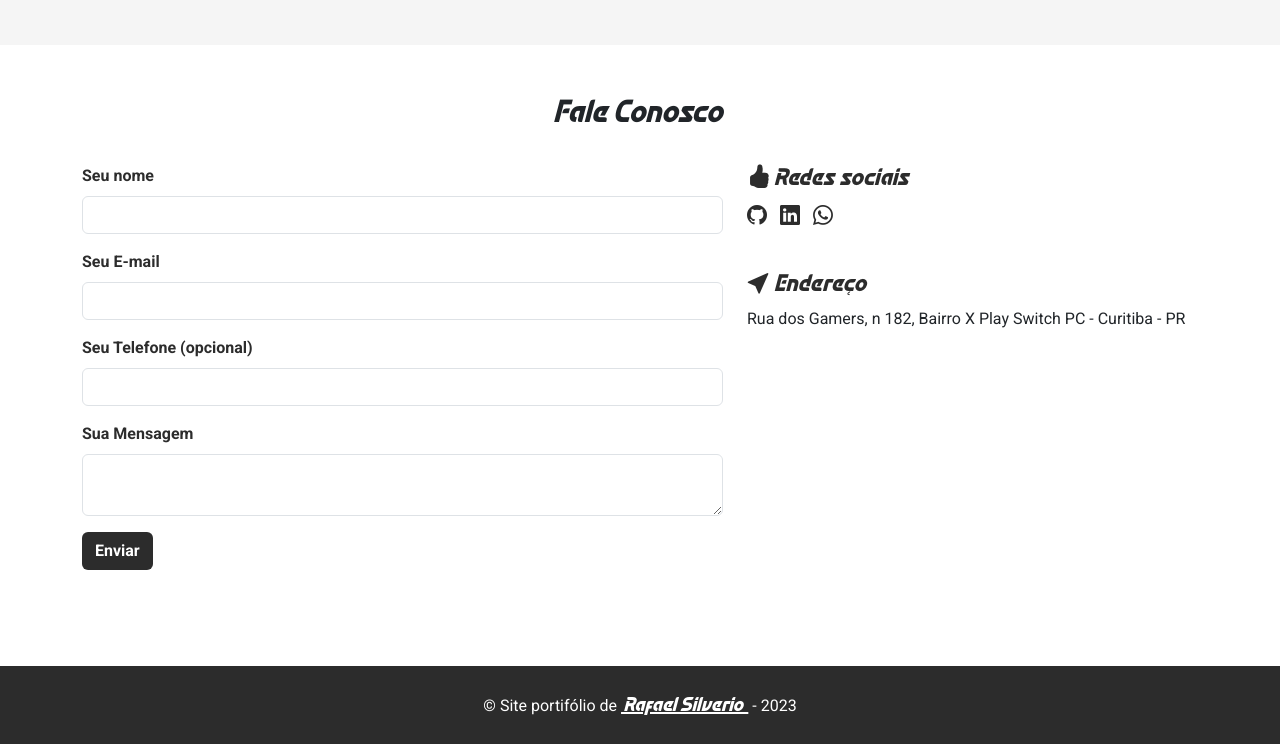
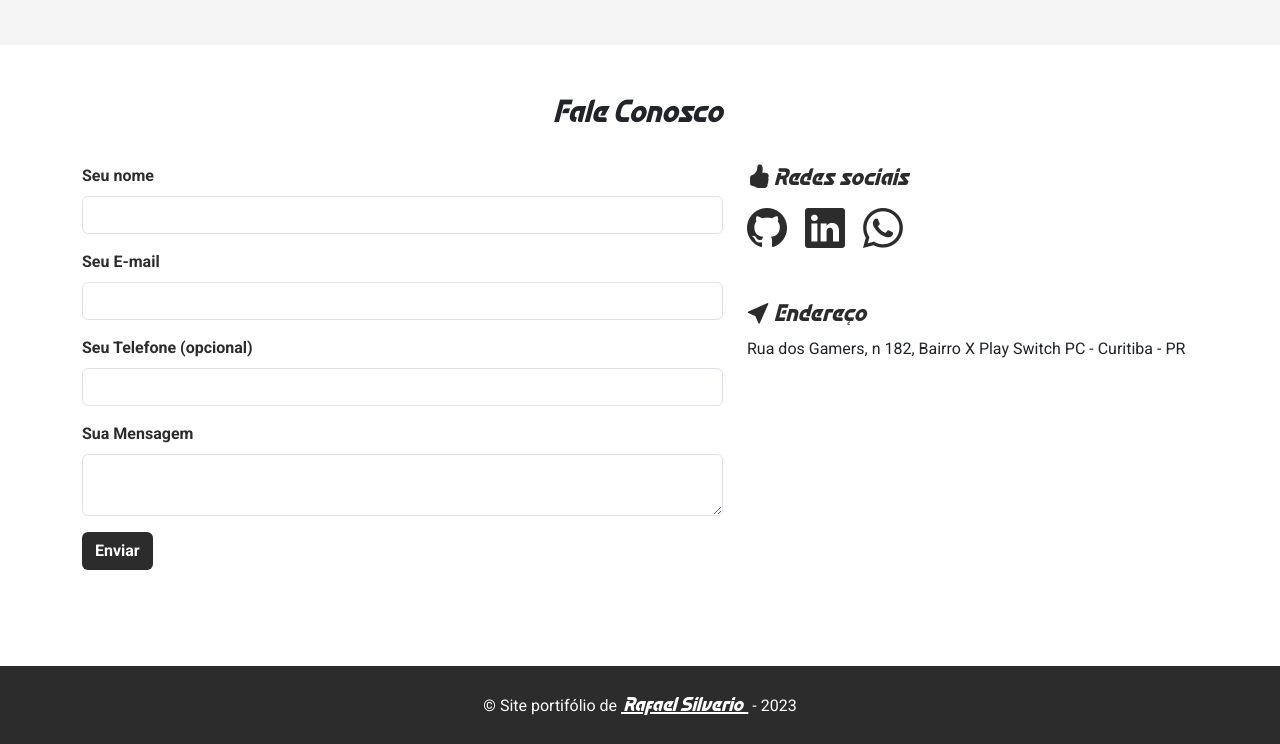
Before and after one commit to rafasilverios/Engenheiro-Front-End-Projeto-3, a plain HTML site: page index.html in a window 1280 px wide. Shown: the part 2844-3588 px from the top of the page. Drawn offline with nearby package versions, Linux system fonts and the light colour scheme.

Commit message:
ajuste tamanho redes sociais

```diff
--- a/index.html
+++ b/index.html
@@ -391,17 +391,17 @@
                                 Redes sociais
                             </h3>
                             <ul class="social-links">
-                                <li class="fs-5">
+                                <li class="fs-1">
                                     <a href="https://github.com/rafasilverios" target="_blank">
                                         <i class="bi bi-github text-colored"></i>
                                     </a>
                                 </li>
-                                <li class="fs-5 ms-2 me-2">
+                                <li class="fs-1 ms-2 me-2">
                                     <a href="https://www.linkedin.com/in/rafaelsilverio-eng-software/" target="_blank">
                                         <i class="bi bi-linkedin text-colored"></i>
                                     </a>
                                 </li>
-                                <li class="fs-5">
+                                <li class="fs-1">
                                     <a href="https://api.whatsapp.com/send?phone=5541984424733" target="_blank">
                                         <i class="bi bi-whatsapp text-colored"></i>
                                     </a>
```
